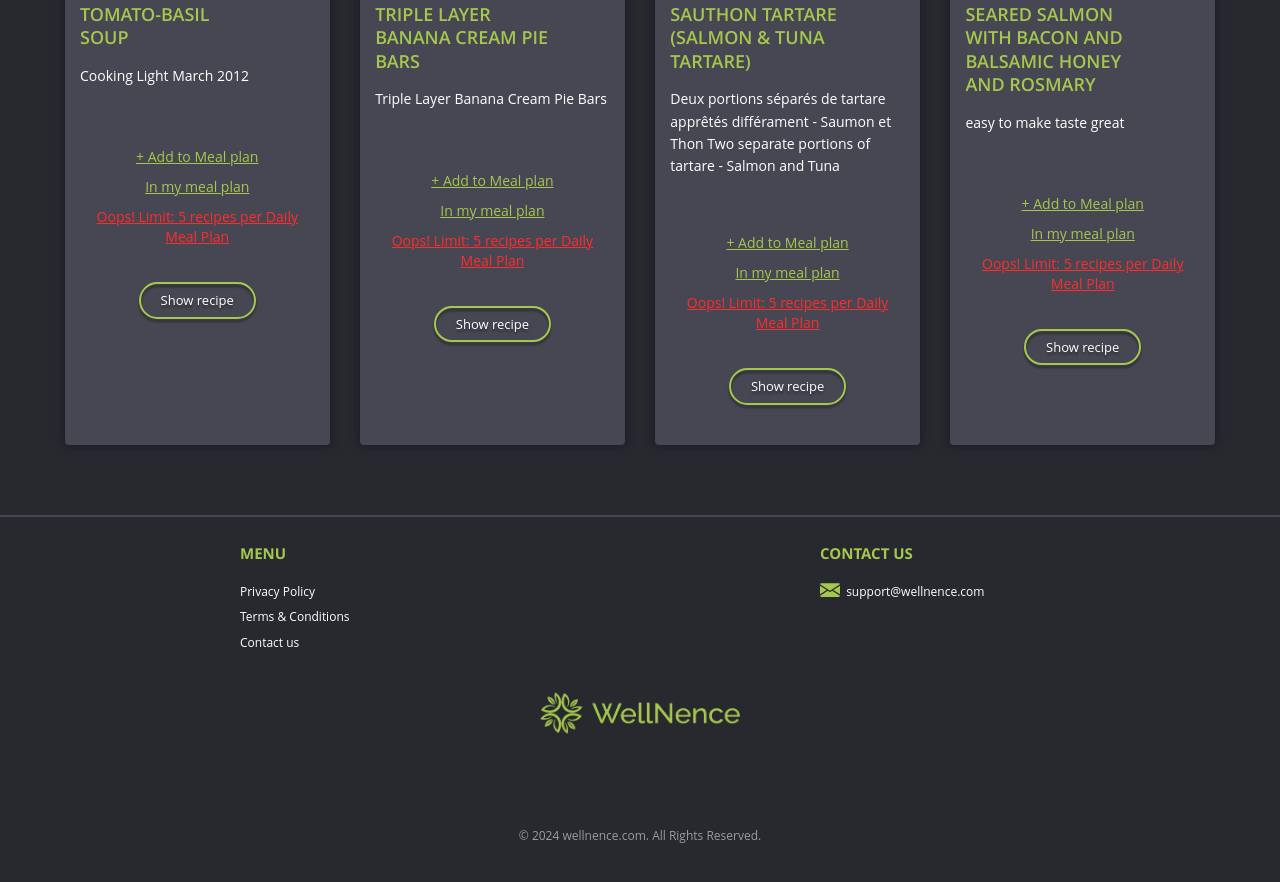
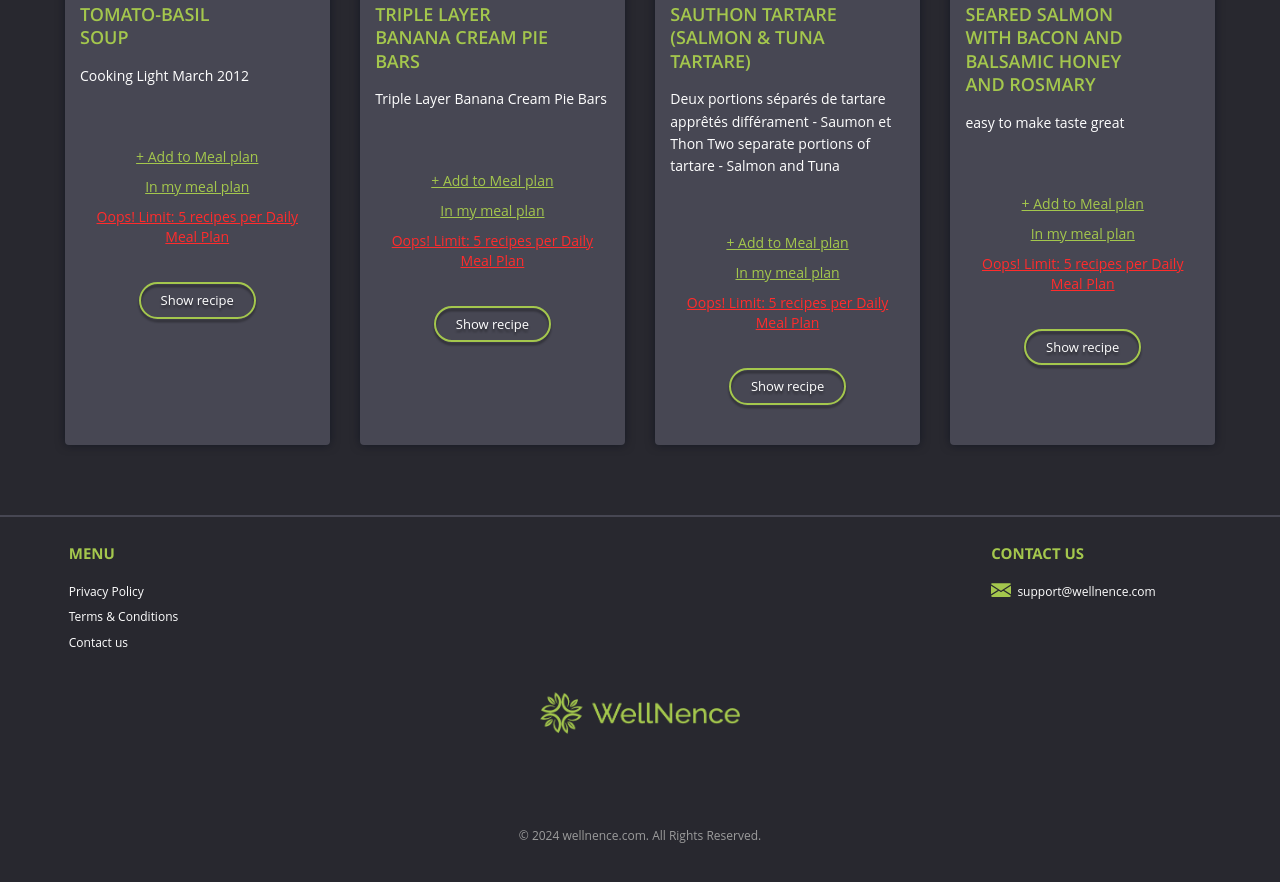
Before and after one commit to adavice/wellnence-from-mindsboom, a plain HTML site: page index.html in a window 1280 px wide. Shown: the part 4952-5834 px from the top of the page. Drawn offline with nearby package versions, Linux system fonts and the light colour scheme; some icons are missing; a web font is replaced by a local one.

Commit message:
fixed footer position

```diff
--- a/css/common.css
+++ b/css/common.css
@@ -797,7 +797,7 @@ li svg {
 
 
 .ft-main-item {
-	min-width: 60rem;
+	min-width: 36rem;
 	padding-bottom: 30px;
 }
 
@@ -806,7 +806,7 @@ svg {
 }
 
 .side {
-	margin: 0 auto;
+	/*margin: 0 auto;*/
 	width: 24%;
 	padding: 0 30px;
 	min-width: 280px;
@@ -1104,8 +1104,8 @@ main .set>div .img {
 @media only screen and (min-width: 1240px) {
 
 	.ft-main {
-		justify-content: space-evenly;
-		max-width: fit-content;
+		justify-content: space-between;
+		max-width: 1240px;
 	}
 
 	footer .links {
```
